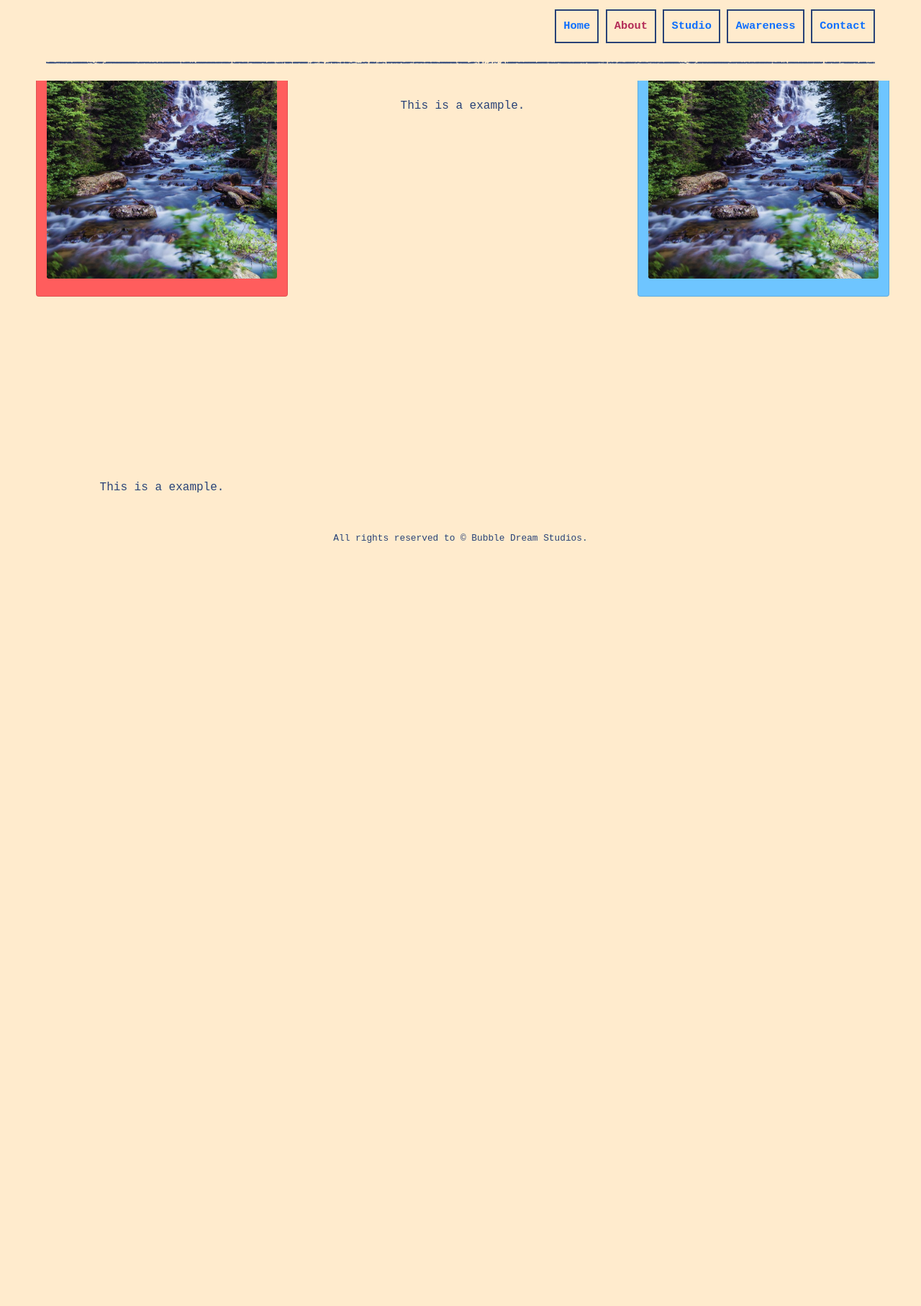
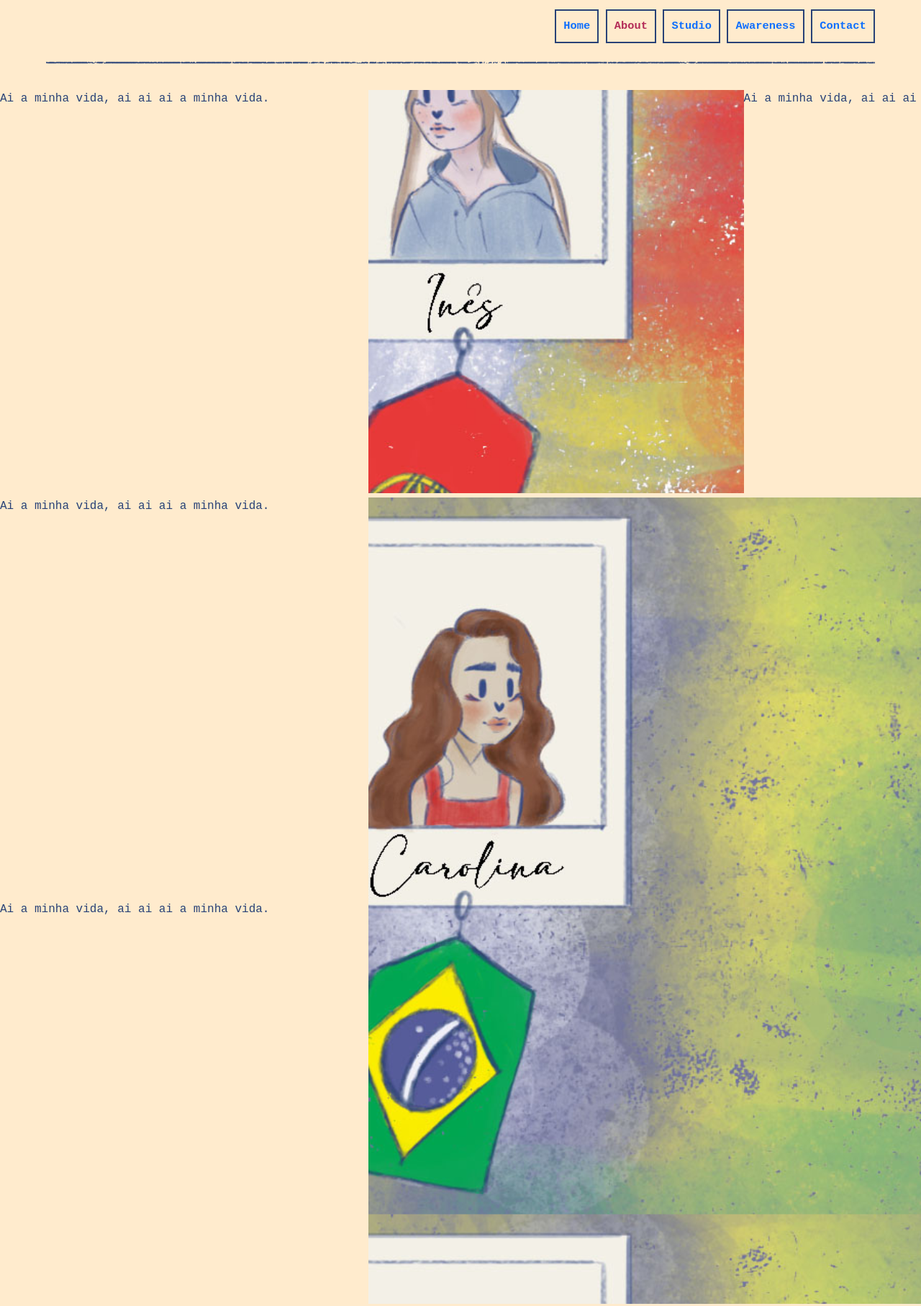
Before and after one commit to theshybubble/IMOY, a plain HTML site: page about.html in a window 1280 px wide. Shown: the top 1814 px of the page at 72% size. Before the commit the page ends 800 px from the top, so only its background shows below. Drawn offline with nearby package versions, Linux system fonts and the light colour scheme.

Commit message:
paralax on about page

```diff
--- a/about.html
+++ b/about.html
@@ -23,6 +23,42 @@
         <img src="images/lineDivision.png">
     </nav>
 
+    <div class="paContainer">
+        <div class="content">
+            Ai a minha vida, ai ai ai a minha vida.
+        </div>
+
+        <div class="content">
+            Ai a minha vida, ai ai ai a minha vida.
+        </div>
+    </div>
+
+    <div class="paContainer2">
+        <div class="content">
+            Ai a minha vida, ai ai ai a minha vida.
+        </div>
+
+        <div class="content">
+            Ai a minha vida, ai ai ai a minha vida.
+        </div>
+    </div>
+
+
+    <script>
+        const target = document.getElementById('container');
+
+        target.addEventListener('wheel', event => {
+        const toLeft  = event.deltaY < 0 && target.scrollLeft > 0
+        const toRight = event.deltaY > 0 && target.scrollLeft < target.scrollWidth - target.clientWidth
+
+        if (toLeft || toRight) {
+            event.preventDefault()
+            target.scrollLeft += event.deltaY
+        }
+        })
+    </script>
+
+    <!--
     <div class="homeContainer">
         <div class="main-banner">
             <div class="col" style="margin-left: 50px;">
@@ -81,7 +117,7 @@
 
     </div>
 
-    <script src="script.js"></script>
+    <script src="script.js"></script> -->
 
 
     <!-- Footer starts here -->
--- a/styles.css
+++ b/styles.css
@@ -217,6 +217,59 @@ footer
     box-shadow: 2px 2px 8px rgb(161, 161, 161);
 }
 
+/* About page content starts here */
+/* to make the parallax effect work*/
+.paContainer
+{
+    /*border:2px solid darkslateblue;*/
+    /*background-color: blanchedalmond;*/
+    box-sizing: border-box;
+    position: relative;
+    display: inline-block;
+    width: 100%;
+    height: 70vh;
+    overflow-x: scroll;
+    overflow-y: hidden;
+    margin-top: 1%;
+    white-space: nowrap;
+
+    background-image: url("images/teste.jpg");
+    background-attachment: fixed;
+    background-position: center;
+    background-repeat: no-repeat;
+    background-size: cover;
+}
+
+.paContainer2
+{
+    min-width: 100%;
+    display:inline-block;
+
+    background-image: url("images/teste2.jpg");
+    background-attachment: fixed;
+    background-position: center;
+    background-repeat: no-repeat;
+    background-size: cover;
+    transition: background-position-x 1s;
+}
+
+/* hide the scrollbar*/
+.paContainer::-webkit-scrollbar
+{
+    display: none;
+}
+
+/* Where the text will be intregated */
+.content
+{
+    width: 40%;
+    height: 70vh;
+    background-color: blanchedalmond;
+    display:inline-block;
+    position: relative;
+    margin-right: 40%;
+}
+
 div.card{
     height: 530px;
     align-items: center;
```
Also changed, not shown: images/teste.jpg (added), images/teste2.jpg (added).
